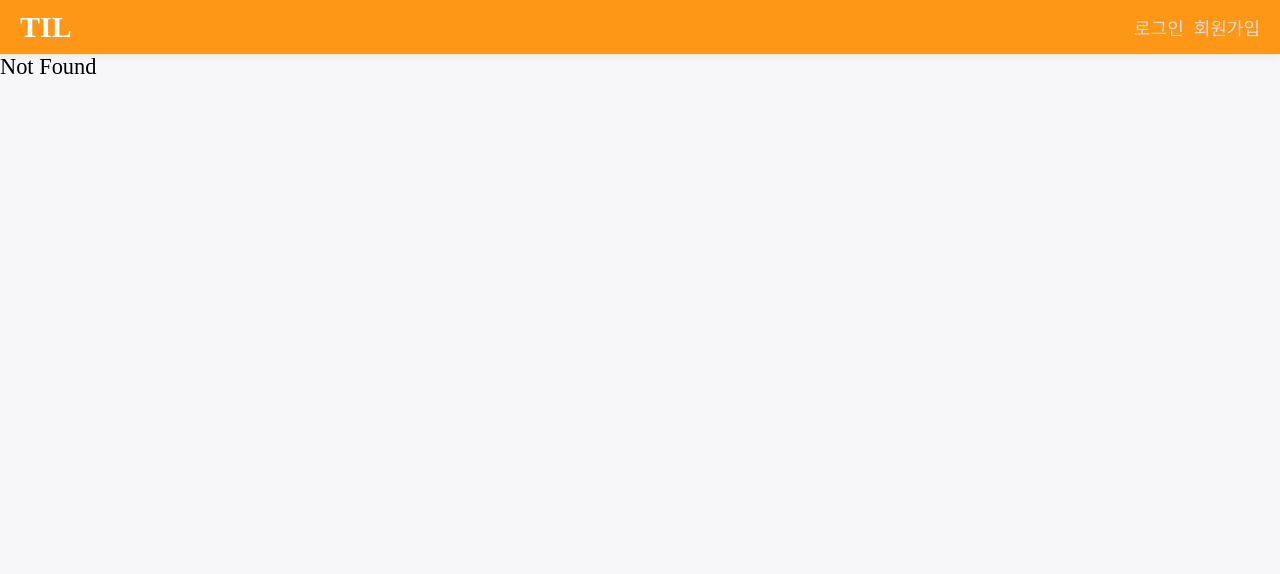
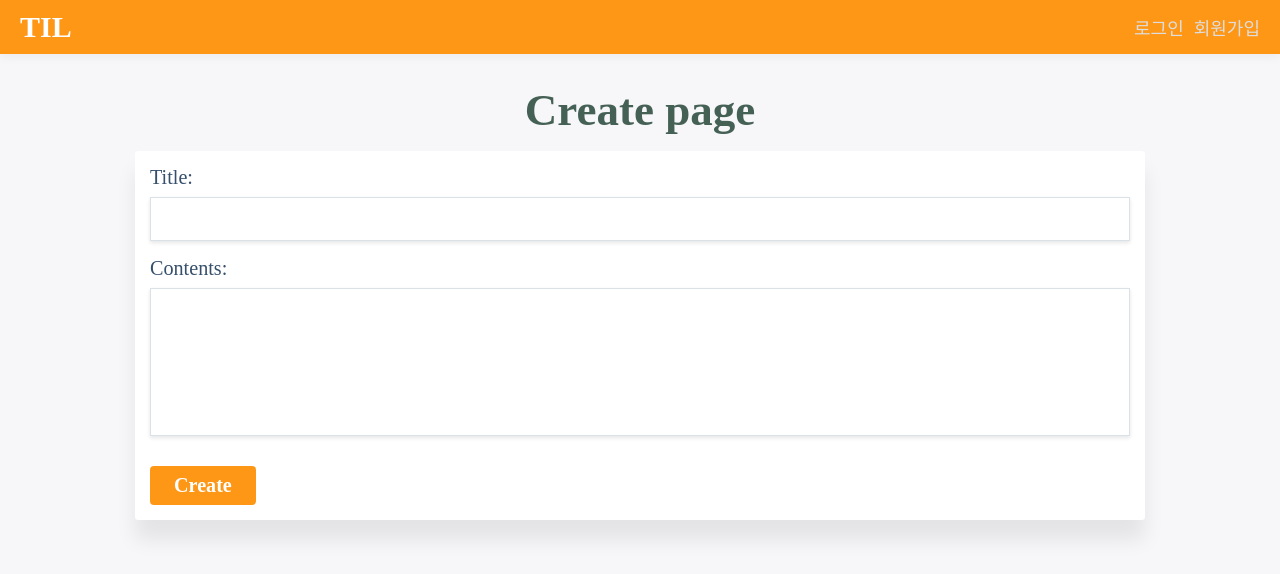
Before and after one commit to j2d1005/study_vue, a Vue app in the folder age-of-vue-04/vue-til/: page /add in a window 1280 px wide. Before the commit this address had no page. Shown: the top 574 px of the page. Built offline with nearby package versions, Linux system fonts and the light colour scheme; a web font is replaced by a local one.

Commit message:
add페이지 추가 및 스타일링 / 인풋 바인딩

```diff
--- /dev/null
+++ b/age-of-vue-04/vue-til/src/components/posts/PostAddForm.vue
@@ -0,0 +1,45 @@
+<template>
+	<div class="contents">
+		<h1 class="page-header">
+			Create page
+		</h1>
+		<div class="form-wrapper">
+			<form class="form" @submit.prevent="submitForm">
+				<div>
+					<label for="title">Title: </label>
+					<input id="title" type="text" v-model="title" />
+				</div>
+				<div>
+					<label for="contents">Contents: </label>
+					<textarea id="contents" type="text" rows="5" v-model="contents" />
+				</div>
+				<button type="submit" class="btn">Create</button>
+			</form>
+		</div>
+	</div>
+</template>
+
+<script>
+export default {
+	data() {
+		return {
+			title: '',
+			contents: '',
+		};
+	},
+	methods: {
+		submitForm() {
+			console.log('asdf');
+		},
+	},
+};
+</script>
+
+<style scoped>
+.form-wrapper .form {
+	width: 100%;
+}
+.btn {
+	color: white;
+}
+</style>
--- a/age-of-vue-04/vue-til/src/router/index.js
+++ b/age-of-vue-04/vue-til/src/router/index.js
@@ -32,6 +32,10 @@
 			component: () => import('../views/MainPage'),
 		},
 		{
+			path: '/add',
+			component: () => import('../views/PostAddPage'),
+		},
+		{
 			// 위에 url을 제외한 모든 url에 대해 설정
 			path: '*',
 			component: () => import('../views/NotFoundPage'),
--- a/age-of-vue-04/vue-til/src/views/MainPage.vue
+++ b/age-of-vue-04/vue-til/src/views/MainPage.vue
@@ -11,6 +11,9 @@
 				></PostListItem>
 			</ul>
 		</div>
+		<router-link to="/add" class="create-button">
+			<i class="ion-md-add"></i>
+		</router-link>
 	</div>
 </template>
 
--- /dev/null
+++ b/age-of-vue-04/vue-til/src/views/PostAddPage.vue
@@ -0,0 +1,16 @@
+<template>
+	<div class="form-container">
+		<PostAddForm></PostAddForm>
+	</div>
+</template>
+
+<script>
+import PostAddForm from '../components/posts/PostAddForm';
+export default {
+	components: {
+		PostAddForm,
+	},
+};
+</script>
+
+<style scoped></style>
```
